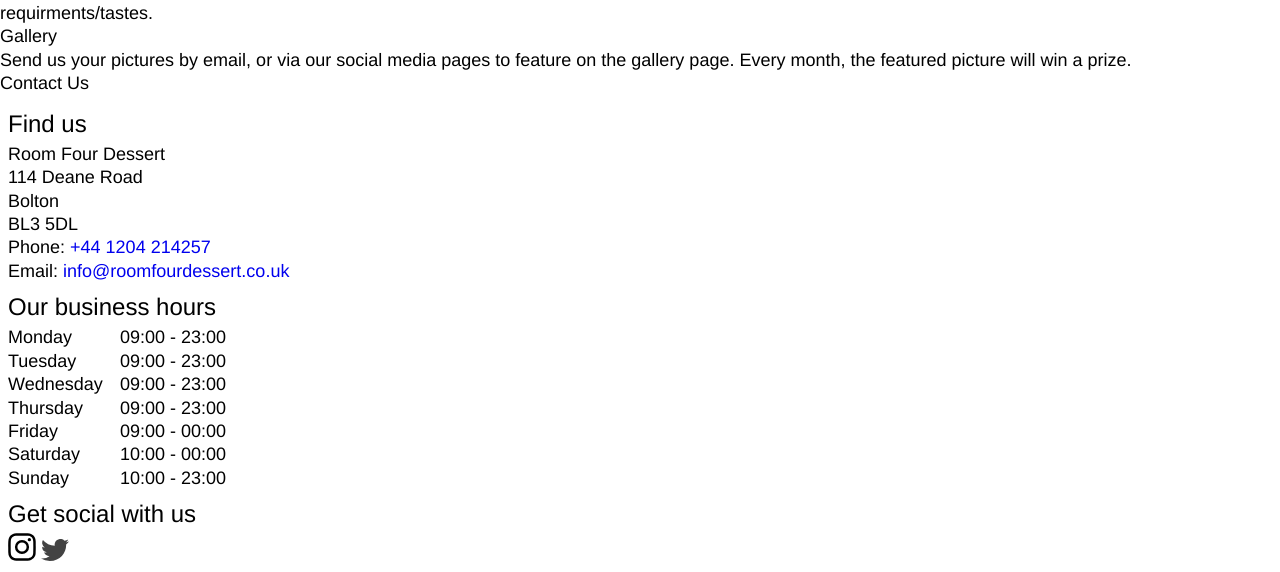
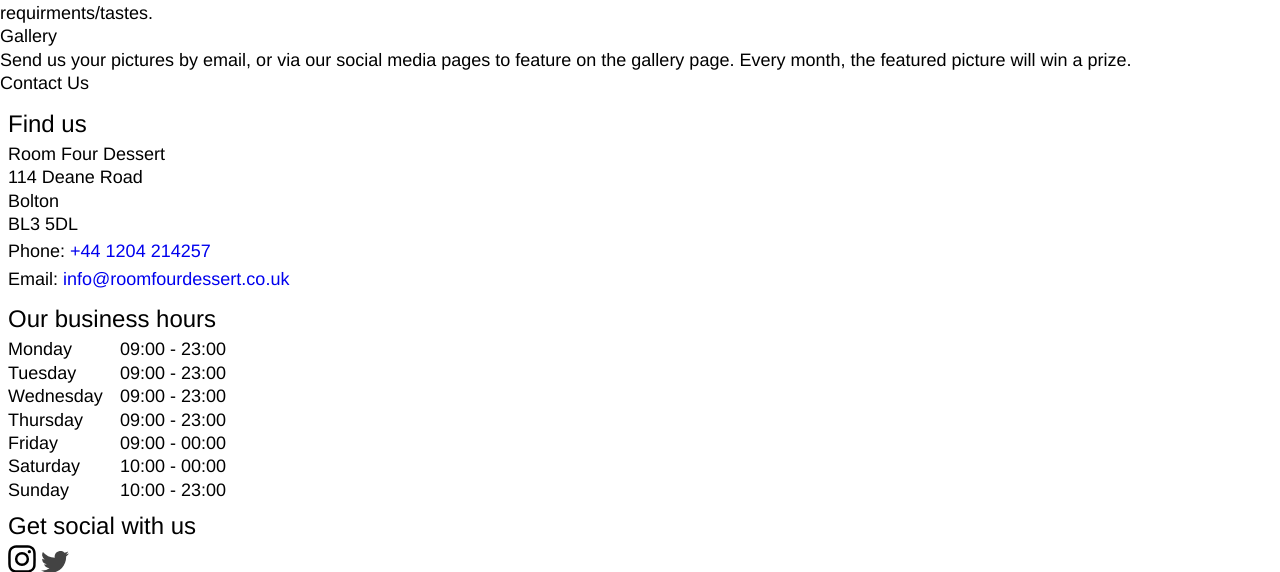
Before and after one commit to s00pGuY/RoomFourDessert, a PHP site: page /index.php in a window 1280 px wide. Shown: the part 379-951 px from the top of the page. Run offline with PHP 8.4, Linux system fonts and the light colour scheme.

Commit message:
added padding to find us section in footer

```diff
--- a/assets/css/style.css
+++ b/assets/css/style.css
@@ -224,6 +224,10 @@ nav ul li a {
 	margin-bottom: 0.4rem;
 }
 
+.location p {
+	margin-bottom: 0.4rem;
+}
+
 .hours span {
 	position: absolute;
 	left: 12rem;
```
